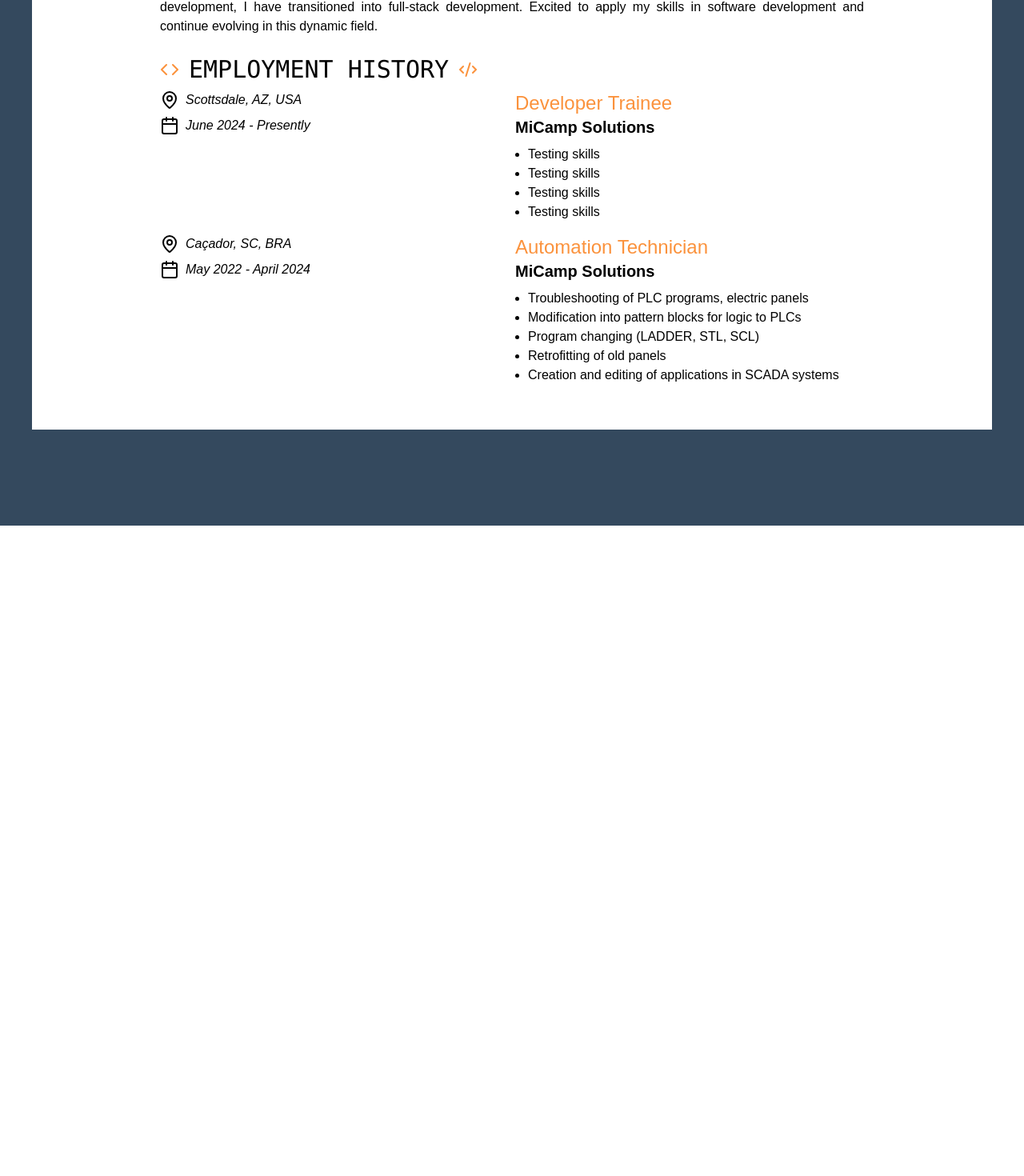
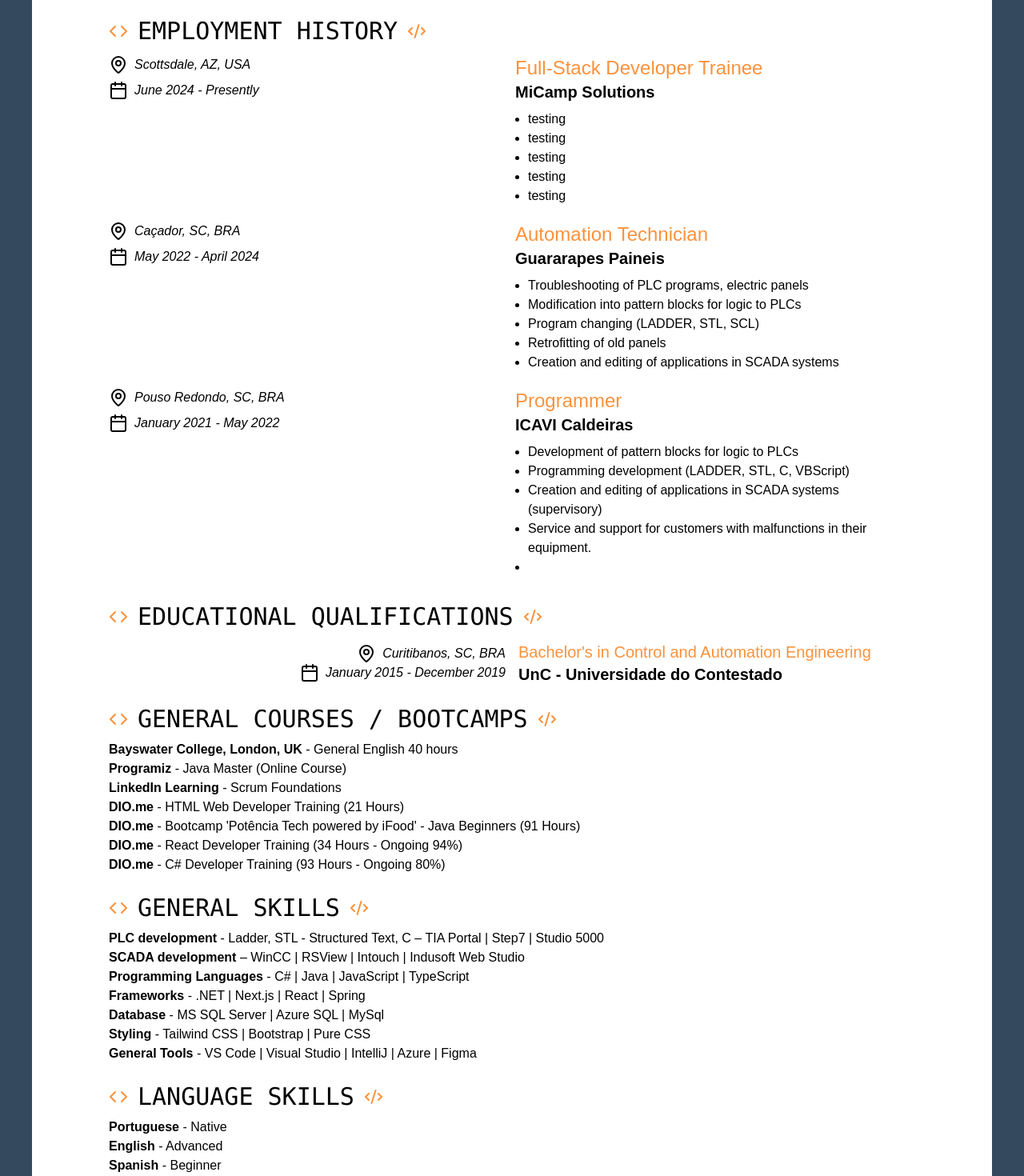
Before and after one commit to HellytonCosta/hcs-portfolio, a Next.js app: page /resume in a window 1280 px wide. Shown: the part 419-1889 px from the top of the page at 80% size. Before the commit the page ends 1076 px from the top, so only its background shows below. Built offline with nearby package versions, Linux system fonts and the light colour scheme.

Commit message:
Updating Skills and Resume pages

```diff
--- a/app/(root)/resume/page.tsx
+++ b/app/(root)/resume/page.tsx
@@ -1,3 +1,4 @@
+import { educationalQualifications, experience } from "@/constants";
 import {
   Cake,
   Calendar,
@@ -14,7 +15,7 @@ import React from "react";
 const Page = () => {
   return (
     <section className="bg-[#34495e] text-black p-10">
-      <div className="py-10 px-40 max-lg:px-10 bg-white">
+      <div className="mx-auto py-10 px-24 max-lg:px-10 bg-white max-w-[1200px]">
         <h1 className="text-4xl max-lg:text-2xl my-5 flex justify-center items-center gap-3 text-center font-mono">
           <Code className="text-orange-400" />
           {"Hellyton Costa"}
@@ -72,62 +73,125 @@ const Page = () => {
           </p>
         </div>
         {/* EMPLOYMENT HISTORY */}
-        <div>
         <h2 className="text-3xl max-lg:text-xl max-lg:justify-center mt-6 flex uppercase items-center gap-3 text-center font-mono">
           <Code className="text-orange-400" />
           {"Employment History"}
           <Code2 className="text-orange-400" />
         </h2>
-          <div className="grid grid-cols-2 max-lg:grid-cols-1 max-lg:mt-5 gap-2 my-2">
+        {experience.map((item) => {
+          return (
+            <div
+              key={item.id}
+              className="grid grid-cols-2 max-lg:grid-cols-1 max-lg:mt-5 gap-2 my-3"
+            >
               <div className="col-span-1 italic space-y-2">
                 <p className="flex gap-2">
                   <MapPin />
-                Scottsdale, AZ, USA
+                  {item.location}
                 </p>
                 <p className="flex gap-2">
                   <Calendar />
-                June 2024 - Presently
+                  {item.from} - {item.to}
                 </p>
               </div>
               <div className="col-span-1">
-              <h3 className="text-2xl text-orange-400">
-                Developer Trainee
+                <h3 className="text-2xl text-orange-400 max-lg:text-xl">
+                  {item.position}
                 </h3>
-              <h4 className="text-xl font-semibold">MiCamp Solutions</h4>
+                <h4 className="text-xl font-semibold max-lg:text-base">
+                  {item.company}
+                </h4>
                 <ul className="ml-4 my-2">
-                <li className="list-disc">Testing skills</li>
-                <li className="list-disc">Testing skills</li>
-                <li className="list-disc">Testing skills</li>
-                <li className="list-disc">Testing skills</li>
+                  <li className="list-disc">{item.task1}</li>
+                  <li className="list-disc">{item.task2}</li>
+                  <li className="list-disc">{item.task3}</li>
+                  <li className="list-disc">{item.task4}</li>
+                  <li className="list-disc">{item?.task5}</li>
                 </ul>
               </div>
+              <hr className="hidden max-lg:block border-zinc-300" />
             </div>
-          <div className="grid grid-cols-2 max-lg:grid-cols-1 max-lg:mt-5 gap-2 my-2">
-            <div className="col-span-1 italic space-y-2">
-              <p className="flex gap-2">
+          );
+        })}
+
+        {/* EDUCATIONAL QUALIFICATIONS */}
+        <h2 className="text-3xl max-lg:text-xl max-lg:justify-center mt-6 flex uppercase items-center gap-3 text-center font-mono">
+          <Code className="text-orange-400" />
+          {"Educational Qualifications"}
+          <Code2 className="text-orange-400" />
+        </h2>
+        {educationalQualifications.map((item) => {
+          return (
+            <div
+              key={item.id}
+              className="grid grid-cols-2 max-lg:grid-cols-1 max-lg:mt-5 gap-4 my-3"
+            >
+              <div className="col-span-1 italic mt-1">
+                <p className="flex gap-2 justify-end max-lg:justify-start">
                   <MapPin />
-                Caçador, SC, BRA
+                  {item.location}
                 </p>
-              <p className="flex gap-2">
+                <p className="flex gap-2 justify-end max-lg:justify-start">
                   <Calendar />
-                May 2022 - April 2024
+                  {item.from} - {item.to}
                 </p>
               </div>
               <div className="col-span-1">
-              <h3 className="text-2xl  text-orange-400">
-                Automation Technician
+                <h3 className="text-xl text-orange-400 max-lg:text-xl">
+                  {item.course}
                 </h3>
-              <h4 className="text-xl font-semibold">MiCamp Solutions</h4>
-              <ul className="ml-4 my-2">
-                <li className="list-disc">Troubleshooting of PLC programs, electric panels</li>
-                <li className="list-disc">Modification into pattern blocks for logic to PLCs</li>
-                <li className="list-disc">Program changing (LADDER, STL, SCL)</li>
-                <li className="list-disc">Retrofitting of old panels</li>
-                <li className="list-disc">Creation and editing of applications in SCADA systems</li>
+                <h4 className="text-xl font-semibold max-lg:text-base">
+                  {item.university}
+                </h4>
+              </div>
+              <hr className="hidden max-lg:block border-zinc-300" />
+            </div>
+          );
+        })}
+
+        {/* GENERAL COURSES */}
+        <h2 className="text-3xl max-lg:text-xl max-lg:justify-center mt-6 flex uppercase items-center gap-3 text-center font-mono">
+          <Code className="text-orange-400" />
+          {"General Courses / Bootcamps"}
+          <Code2 className="text-orange-400" />
+        </h2>
+        <ul className="max-lg:text-sm mt-2">
+          <li><b>Bayswater College, London, UK</b> - General English 40 hours</li>
+          <li><b>Programiz</b> - Java Master (Online Course)</li>
+          <li><b>LinkedIn Learning</b> - Scrum Foundations</li>
+          <li><b>DIO.me</b> - HTML Web Developer Training (21 Hours)</li>
+          <li><b>DIO.me</b>{` - Bootcamp 'Potência Tech powered by iFood' - Java Beginners (91 Hours)`}</li>
+          <li><b>DIO.me</b> - React Developer Training (34 Hours - Ongoing 94%)</li>
+          <li><b>DIO.me</b> - C# Developer Training (93 Hours - Ongoing 80%)</li>
         </ul>
-            </div>
-          </div>
-        </div>
+        {/* GENERAL SKILLS */}
+        <h2 className="text-3xl max-lg:text-xl max-lg:justify-center mt-6 flex uppercase items-center gap-3 text-center font-mono">
+          <Code className="text-orange-400" />
+          {"General Skills"}
+          <Code2 className="text-orange-400" />
+        </h2>
+        <ul className="max-lg:text-sm mt-2">
+          <li><b>PLC development</b> - Ladder, STL - Structured Text, C – TIA Portal | Step7 | Studio 5000</li>
+          <li><b>SCADA development</b> – WinCC | RSView | Intouch | Indusoft Web Studio </li>
+          <li><b>Programming Languages</b> - C# | Java | JavaScript | TypeScript</li>
+          <li><b>Frameworks</b> - .NET | Next.js | React | Spring</li>
+          <li><b>Database</b> - MS SQL Server | Azure SQL | MySql</li>
+          <li><b>Styling</b> - Tailwind CSS | Bootstrap | Pure CSS</li>
+          <li><b>General Tools</b> - VS Code | Visual Studio | IntelliJ | Azure | Figma</li>
+        </ul>
+        {/* LANGUAGE SKILLS */}
+        <h2 className="text-3xl max-lg:text-xl max-lg:justify-center mt-6 flex uppercase items-center gap-3 text-center font-mono">
+          <Code className="text-orange-400" />
+          {"Language Skills"}
+          <Code2 className="text-orange-400" />
+        </h2>
+        <ul className="max-lg:text-sm mt-2">
+          <li><b>Portuguese</b> - Native</li>
+          <li><b>English</b> - Advanced</li>
+          <li><b>Spanish</b> - Beginner</li>
+
+
+        </ul>
       </div>
     </section>
   );
--- a/components/global/Footer.tsx
+++ b/components/global/Footer.tsx
@@ -2,7 +2,7 @@ import React from 'react'
 
 const Footer = () => {
   return (
-    <footer className="h-20 bg-[#34495e]">
+    <footer className="h-32 bg-[#34495e]">
 
     </footer>
   )
--- a/components/home/AboutMe.tsx
+++ b/components/home/AboutMe.tsx
@@ -2,9 +2,11 @@ import React from "react";
 
 const AboutMe = () => {
   return (
-    <section className="w-full py-10">
+    <section className="w-full py-10 ">
       <div className="m-auto max-w-5xl px-20 max-xl:px-14">
-        <h2 className="text-center text-[#e67e22] mb-4 m-auto font-semibold font-mono text-3xl">ABOUT ME</h2>
+        <h2 className="text-center text-[#e67e22] mb-4 m-auto font-semibold font-mono text-3xl">
+          ABOUT ME
+        </h2>
         <p className="mt-4 text-lg">
           🎓 Control and Automation Engineer with a passion for technology and
           software development. With 5 years of solid experience in the
--- a/components/home/Projects.tsx
+++ b/components/home/Projects.tsx
@@ -1,4 +1,5 @@
 import { ArrowRight } from "lucide-react";
+import Link from "next/link";
 import React from "react";
 
 const Projects = () => {
@@ -7,9 +8,15 @@ const Projects = () => {
       <h2 className="text-center text-[#e67e22] m-auto font-semibold font-mono text-3xl">
         PROJECTS
       </h2>
-      <p className="text-center cursor-pointer font-bold flex gap-2 justify-center">
-        See all <ArrowRight className="size-5 items-center content-center"/>
-      </p>
+      <div className="w-fit text-center mx-auto  cursor-pointer">
+        <Link href={"/projects"} className="w-fit">
+          <p className=" font-bold flex gap-2 justify-center">
+            See all
+            <ArrowRight className="size-5 items-center content-center" />
+          </p>
+        </Link>
+      </div>
+      <h2 className="my-20 text-2xl text-center">{`Nothing for now, I'm working on it.`}</h2>
     </section>
   );
 };
--- a/constants/index.ts
+++ b/constants/index.ts
@@ -162,3 +162,55 @@ export const mySkills = [
         ]
     },
 ]
+
+export const experience = [
+    {
+        id: "1",
+        location: "Scottsdale, AZ, USA",
+        from: "June 2024",
+        to: "Presently",
+        position: "Full-Stack Developer Trainee",
+        company: "MiCamp Solutions",
+        task1: "testing",
+        task2: "testing",
+        task3: "testing",
+        task4: "testing",
+        task5: "testing",
+    },
+    {
+        id: "2",
+        location: "Caçador, SC, BRA",
+        from: "May 2022",
+        to: "April 2024",
+        position: "Automation Technician",
+        company: "Guararapes Paineis",
+        task1: "Troubleshooting of PLC programs, electric panels",
+        task2: "Modification into pattern blocks for logic to PLCs",
+        task3: "Program changing (LADDER, STL, SCL)",
+        task4: "Retrofitting of old panels",
+        task5: "Creation and editing of applications in SCADA systems",
+    },
+    {
+        id: "3",
+        location: "Pouso Redondo, SC, BRA",
+        from: "January 2021",
+        to: "May 2022",
+        position: "Programmer",
+        company: "ICAVI Caldeiras",
+        task1: "Development of pattern blocks for logic to PLCs",
+        task2: "Programming development (LADDER, STL, C, VBScript)",
+        task3: "Creation and editing of applications in SCADA systems (supervisory)",
+        task4: "Service and support for customers with malfunctions in their equipment.",
+    }
+]
+
+export const educationalQualifications = [
+    {
+        id: "1",
+        location: "Curitibanos, SC, BRA",
+        from: "January 2015",
+        to: "December 2019",
+        course: "Bachelor's in Control and Automation Engineering",
+        university: "UnC - Universidade do Contestado",
+    },
+]
```
Also changed, not shown: components/home/MySkills.tsx (+11 -36 lines). Lines whose indentation alone changed are shown as unchanged.
